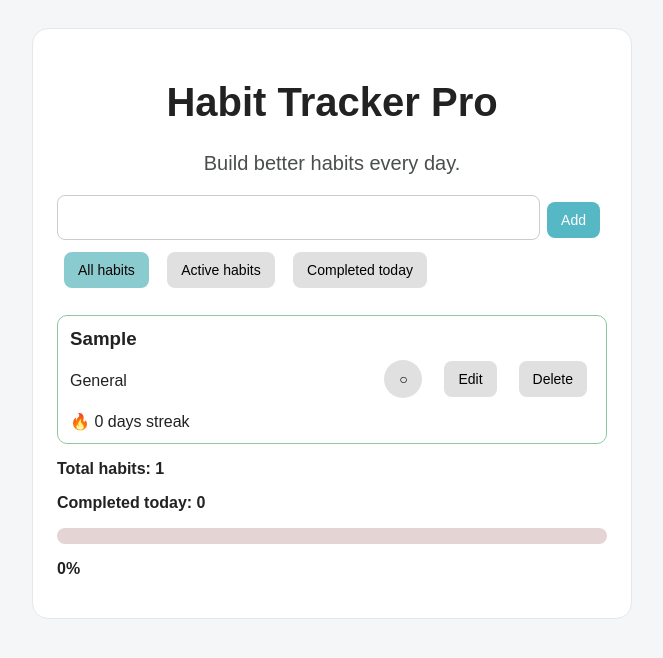
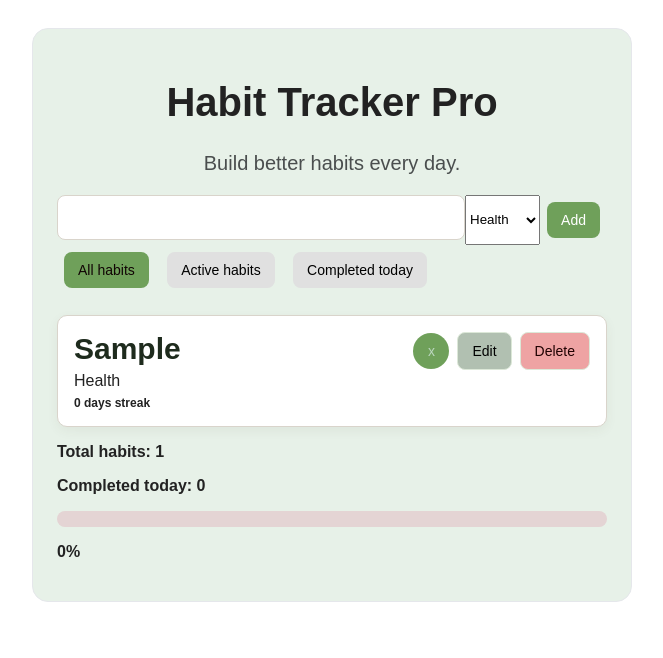
Before and after one commit to Horlivka/habits-app, a plain HTML site: page index.html in a window 1280 px wide. Both pictures are taken after typing "Sample" into the empty fields and a click on the button "Add". Shown: the whole page, without its empty margins (308-971 px from the left). Drawn offline with Linux system fonts and the light colour scheme.

Commit message:
Add habit categories with localStorage migration

```diff
--- a/index.html
+++ b/index.html
@@ -14,6 +14,13 @@
         <p class="titleText">Build better habits every day.</p>
         <div class="addForm">
             <input type="text" id="input">
+            <select id="categoryList">
+                <option value="Health">Health</option>
+                <option value="Learning">Learning</option>
+                <option value="Work">Work</option>
+                <option value="Home">Home</option>
+                <option value="Personal">Personal</option>
+            </select>
             <button id="addButton">Add</button>
         </div>
 
--- a/script.js
+++ b/script.js
@@ -1,4 +1,5 @@
 let input = document.querySelector("#input");
+let categoryList = document.querySelector("#categoryList");
 let addButton = document.querySelector("#addButton");
 
 let allBtn = document.querySelector("#allBtn");
@@ -17,12 +18,14 @@ let filterHabits = "All";
 
 function addHabit() {
   let habitText = input.value.trim();
+
   if (!habitText) {
     return;
   }
   habits.push({
     text: habitText,
     completedDates: [],
+    category: categoryList.value,
   });
   input.value = "";
   saveHabits();
@@ -62,6 +65,9 @@ function loadHabits() {
     habits = habits.map((habit) => {
       if (!habit.completedDates) {
         habit.completedDates = [];
+      }
+      if (!habit.category) {
+        habit.category = "Personal";
       }
 
       return habit;
@@ -136,12 +142,13 @@ function renderHabits() {
     let streak = calculateStreak(habit);
     let dayWord = streak === 1 ? "day" : "days";
 
-    habitStreak.textContent = `🔥 ${streak} ${dayWord} streak`;
+    habitStreak.textContent = ` ${streak} ${dayWord} streak`;
     if (completedToday) {
       li.classList.add("done");
     }
 
     let deleteBtn = document.createElement("button");
+    deleteBtn.classList.add("deleteBtn");
     deleteBtn.textContent = "Delete";
 
     deleteBtn.addEventListener("click", function () {
@@ -152,6 +159,7 @@ function renderHabits() {
     });
 
     let editBtn = document.createElement("button");
+    editBtn.classList.add("editBtn");
     editBtn.textContent = "Edit";
 
     editBtn.addEventListener("click", function () {
@@ -171,11 +179,13 @@ function renderHabits() {
       renderHabits();
     });
     let habitCategory = document.createElement("p");
-    habitCategory.textContent = "General";
+     habitCategory.classList.add("habitCategory");
+    habitCategory.textContent = habit.category;
+
 
     let doneBtn = document.createElement("button");
-    doneBtn.textContent = completedToday ? "✓" : "○";
     doneBtn.classList.add("completeBtn");
+    doneBtn.textContent = completedToday ? "✓" : "x";
 
     if (completedToday) {
       doneBtn.classList.add("completed");
@@ -204,7 +214,6 @@ function renderHabits() {
     li.appendChild(habitInfo);
     li.appendChild(habitActions);
     list.appendChild(li);
-
   }
 
   updateFilterButtons();
@@ -237,3 +246,6 @@ input.addEventListener("keydown", function (event) {
 addButton.addEventListener("click", addHabit);
 loadHabits();
 renderHabits();
+
+
+console.log(habits);
--- a/style.css
+++ b/style.css
@@ -1,10 +1,19 @@
+:root {
+  --color-bg: #ffffff;
+  --color-surface: #e7f1e8;
+  --color-text: #1f1b16;
+  --color-border: #d9d4cb;
+  --color-primary: #6fa05a;
+  --color-primary-soft: #dce8d8;
+}
+
 * {
   box-sizing: border-box;
 }
 
 body {
   font-family: Arial, sans-serif;
-  background: #f4f6f8;
+  background: var(--color-bg);
   min-height: 100vh;
   display: flex;
   justify-content: center;
@@ -14,7 +23,7 @@ body {
 }
 
 .app {
-  background: white;
+  background: var(--color-surface);
   padding: 24px;
   border-radius: 16px;
   width: 100%;
@@ -23,15 +32,10 @@ body {
 }
 
 .appTitle {
-  display: flex;
-  justify-content: center;
   font-size: 40px;
-
 }
 
 .titleText {
-  display: flex;
-  justify-content: center;
   font-size: 20px;
   color: #4a4e4e;
 }
@@ -49,20 +53,19 @@ input {
   padding: 12px;
   margin-bottom: 5px;
   font-size: 16px;
-  border: 1px solid #ccc;
+  border: 1px solid var(--color-border);
   border-radius: 8px;
 }
 
-
-
 #habitsList li {
-  border: 1px solid #90c79e;
+  border: 1px solid var(--color-border);
+  box-shadow: 0 4px 12px rgba(78, 68, 55, 0.06);
 }
 
 .habitInfo {
   display: flex;
   flex-direction: column;
-   gap: 6px;
+  gap: 6px;
 }
 
 .habitTitle,
@@ -77,14 +80,12 @@ input {
   gap: 8px;
   justify-content: center;
 }
-.completeBtn {
-  width: 38px;
-  height: 38px;
-  border-radius: 50%;
+
+.habitActions button {
+  margin: 0;
 }
 
 button {
-  transition: 0.2s;
   padding: 10px 14px;
   margin: 7px;
   border: none;
@@ -92,19 +93,52 @@ button {
   background: #e0e0e0;
   cursor: pointer;
   font-size: 14px;
+  transition:
+    background-color 0.2s ease,
+    transform 0.2s ease;
 }
 
 button:hover {
-  background: #d0d0d0;
+  transform: translateY(-1px);
+}
+
+.editBtn {
+  background: #b1c0b1;
+  border: 1px solid var(--color-primary-soft);
+}
+
+.editBtn:hover {
+  background: #d9e2d9;
+}
+
+.deleteBtn {
+  background: rgb(238, 163, 163);
+  border: 1px solid var(--color-primary-soft);
+  color: #200202;
+}
+
+.deleteBtn:hover {
+  background: rgb(219, 173, 173);
+}
+
+.completeBtn {
+  background: var(--color-primary);
+  color: #bbd6be;
+  width: 36px;
+  height: 36px;
+  border-radius: 50%;
+}
+.completeBtn:hover {
+  background: #66b444;
 }
 
 #addButton {
-  background: #56b8c5;
+  background: var(--color-primary);
   color: white;
 }
 
 .filters button.done {
-  background: #8acbcf;
+  background: var(--color-primary);
   color: rgb(17, 4, 4);
 }
 
@@ -115,20 +149,36 @@ ul {
 }
 
 li {
-  background: rgb(255, 255, 255);
-  padding: 12px;
-  margin-bottom: 5px;
+  background: #ffffff;
+  padding: 16px;
+  margin-bottom: 10px;
   border-radius: 10px;
   display: flex;
   gap: 8px;
   align-items: center;
   justify-content: space-between;
   flex-wrap: wrap;
+  align-items: flex-start;
 }
 
 li.done {
+  background: #d0ebd0;
+}
 
-  background: #d0ebd0;
+.habitTitle {
+  font-size: 30px;
+  font-weight: 700;
+  color: #1e2b1d;
+}
+
+.habitCategory {
+  font-size: 16px;
+  font-weight: 400;
+}
+
+.habitStreak {
+  font-size: 12px;
+  font-weight: 600;
 }
 
 #countHabits,
@@ -179,8 +229,13 @@ li.done {
     align-items: stretch;
   }
   .completeBtn {
-   width: 38px;
-  height: 38px;
-  min-width: 38px;
+    width: 38px;
+    height: 38px;
+    min-width: 38px;
+    align-self: flex-end;
+  }
+  .habitActions {
+    width: 100%;
+    justify-content: flex-end;
+  }
 }
-}
```
